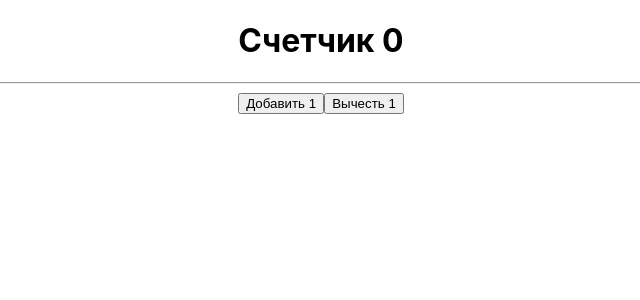
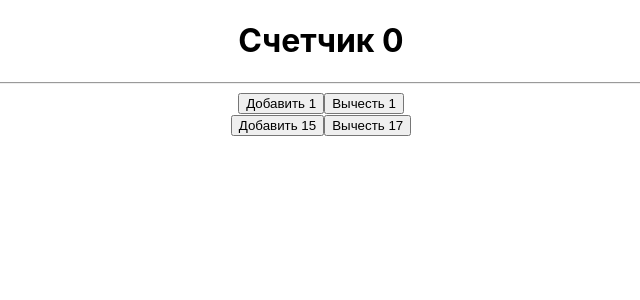
Before and after one commit to MaxiDeBox/react-app-redux, a React (Create React App) app: page / in a window 1280 px wide. Shown: the top 300 px of the page, without its empty margins (319-959 px from the left). Built offline with nearby package versions, Linux system fonts and the light colour scheme.

Commit message:
95. Передача параметров

```diff
--- a/src/App.js
+++ b/src/App.js
@@ -15,6 +15,11 @@
           <button onClick={this.props.onAdd}>Добавить 1</button>
           <button onClick={this.props.onSub}>Вычесть 1</button>
         </div>
+
+        <div className="Actions">
+          <button onClick={() => this.props.onAddNumber(15)}>Добавить 15</button>
+          <button onClick={() => this.props.onAddNumber( -17)}>Вычесть 17</button>
+        </div>
       </div>
     )
   }
@@ -29,7 +34,8 @@
 function mapDispatchToProps(dispath) {
   return{
     onAdd: () => dispath({type: 'ADD'}),
-    onSub: () => dispath({type: 'SUB'})
+    onSub: () => dispath({type: 'SUB'}),
+    onAddNumber: (number) => dispath({type: 'ADD_NUMBER', payload: number})
   };
 }
 
--- a/src/redux/rootReducer.js
+++ b/src/redux/rootReducer.js
@@ -6,14 +6,12 @@
 
   switch (action.type) {
     case 'ADD':
-      return {
-        counter: state.counter + 1
-      }
+      return { counter: state.counter + 1 };
     case 'SUB':
-      return {
-        counter: state.counter - 1
-      }
+      return { counter: state.counter - 1 };
+    case 'ADD_NUMBER':
+      return { counter: state.counter + action.payload };
+    default:
+      return state;
   };
-
-  return state;
 }
```
